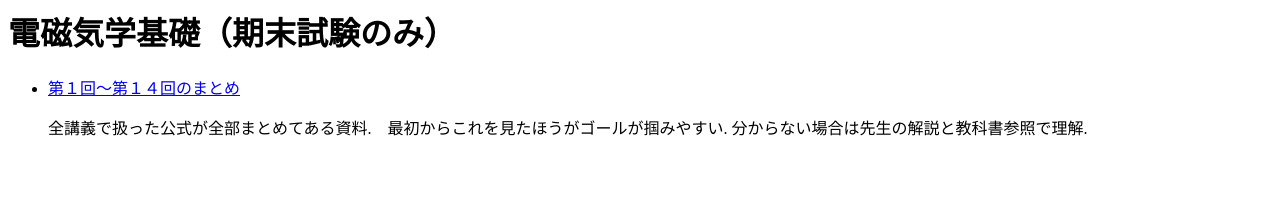
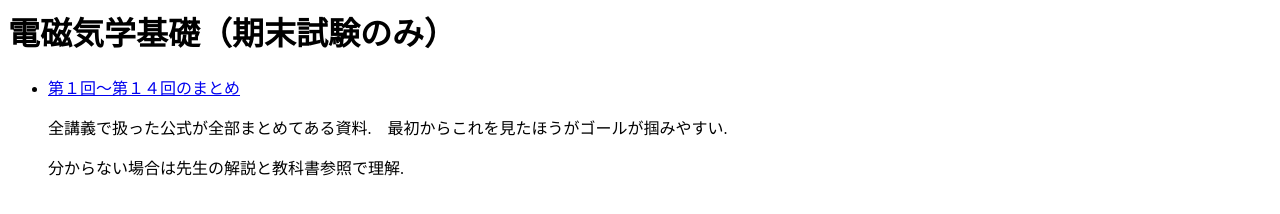
Before and after one commit to jackdawson0410/sample18, a plain HTML site: page index.html in a window 1280 px wide. Drawn offline with Linux system fonts and the light colour scheme.

Commit message:
Update index.html

```diff
--- a/index.html
+++ b/index.html
@@ -7,7 +7,8 @@
 	<h1>電磁気学基礎（期末試験のみ）</h1>
 	<ul>
 		<li><a href = "https://www.dropbox.com/scl/fi/gxf9ji4woqncpok84xtz4/.pdf?rlkey=x2v0wptcimf2d93xiaqo42f0b&dl=0">第１回～第１４回のまとめ</a></li>
-		<p>全講義で扱った公式が全部まとめてある資料.　最初からこれを見たほうがゴールが掴みやすい. 分からない場合は先生の解説と教科書参照で理解.</p>
+		<p>全講義で扱った公式が全部まとめてある資料.　最初からこれを見たほうがゴールが掴みやすい. </p>
+		<p>分からない場合は先生の解説と教科書参照で理解.</p>
 	</ul>
 </body>
 </html>
```
